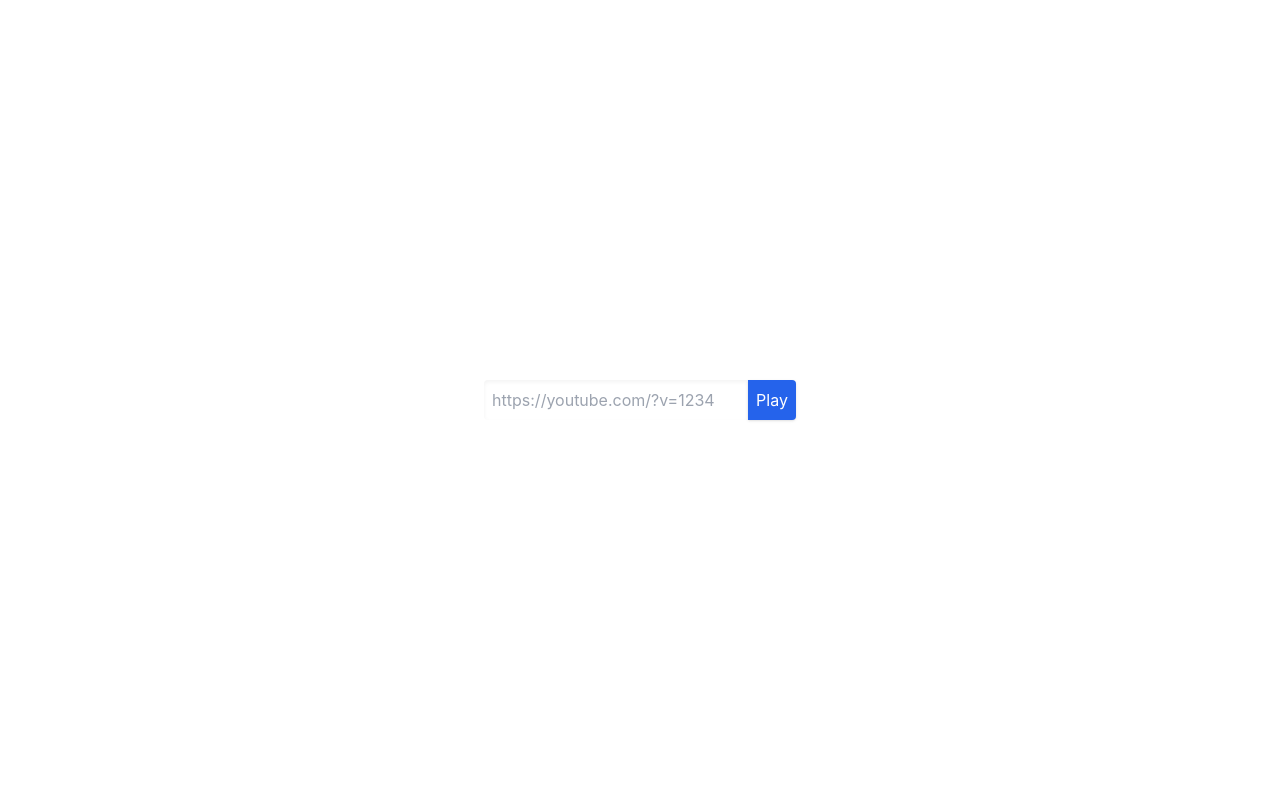
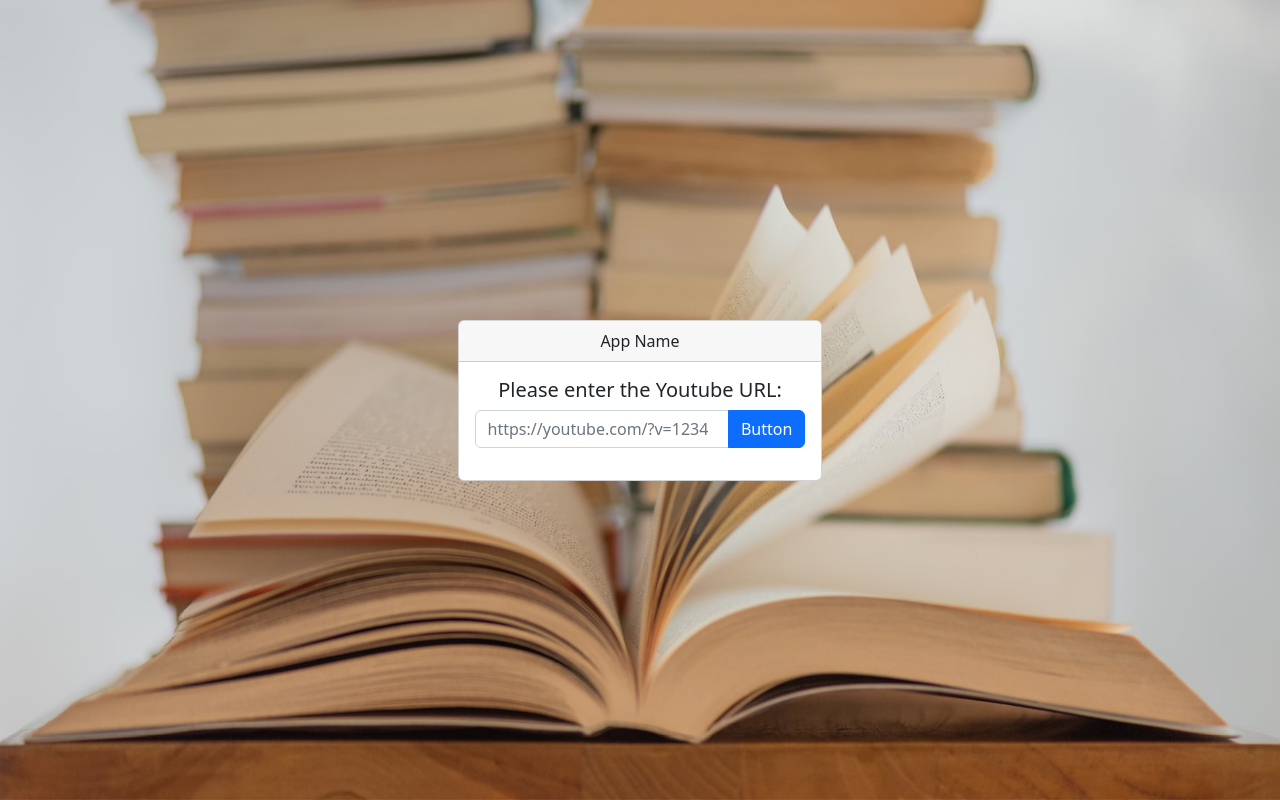
Before and after one commit to bardia13/HackTheChangeYYC, a Next.js app in the folder client/: page / in a window 1280 px wide. Built offline with nearby package versions, Linux system fonts and the light colour scheme.

Commit message:
Redesign first page

```diff
--- a/client/package.json
+++ b/client/package.json
@@ -12,10 +12,12 @@
     "@types/node": "18.11.9",
     "@types/react": "18.0.25",
     "@types/react-dom": "18.0.9",
+    "bootstrap": "^5.2.2",
     "eslint": "8.28.0",
     "eslint-config-next": "13.0.4",
     "next": "13.0.4",
     "react": "18.2.0",
+    "react-bootstrap": "^2.6.0",
     "react-dom": "18.2.0",
     "react-youtube": "^10.0.0",
     "typescript": "4.9.3"
--- a/client/pages/index.js
+++ b/client/pages/index.js
@@ -3,6 +3,11 @@ import Image from 'next/image'
 import styles from '../styles/Home.module.css'
 import {useRouter} from 'next/router'
 import {useState} from "react"
+import {Alert, Button, Card, InputGroup} from "react-bootstrap";
+import 'bootstrap/dist/css/bootstrap.min.css';
+import {Input} from "postcss";
+import Form from 'react-bootstrap/Form';
+
 
 export default function Home() {
     const router = useRouter()
@@ -10,20 +15,49 @@ export default function Home() {
     const submitContact = async (event) => {
         event.preventDefault();
         const link = event.target[0].value;
-        const vid_id = link.substring(link.lastIndexOf('=') + 1, link.length)
-        router.push({pathname: '/video', query: {vid: vid_id}});
+        console.log(link)
+        const parts = link.substring(link.lastIndexOf('?') + 1, link.length).split("&")
+        parts.forEach(part => {
+            if (part.startsWith("v=")) {
+                const vid_id = part.substring(part.lastIndexOf('=') + 1, part.length)
+                router.push({pathname: '/video', query: {vid: vid_id}})
+            }
+        })
+    }
+
+    const divStyle = {
+        background: `url("/background.jpeg") no-repeat center center fixed`,
+        backgroundSize: 'cover',
+        height: '100vh',
+        overflow: 'hidden'
+    }
+
+    const cardStyle = {
+        width: '30%'
     }
 
     return (
-        <div className='p-8 justify-center items-center h-screen flex'>
-            <form className='flex' onSubmit={submitContact}>
-                <input className='shadow-inner rounded-l p-2 flex-1' id='video-link' type='text'
-                       placeholder='https://youtube.com/?v=1234' name="link"/>
-                <button className='bg-blue-600 hover:bg-blue-700 duration-300 text-white shadow p-2 rounded-r'
-                        type='submit'>
-                    Play
-                </button>
-            </form>
+        <div className='p-8 justify-center items-center h-screen flex' style={divStyle}>
+            <Card className="text-center" style={cardStyle}>
+                <Card.Header>App Name</Card.Header>
+                <Card.Body>
+                    <Card.Title>Please enter the Youtube URL:</Card.Title>
+                        <form className='flex' onSubmit={submitContact}>
+                            <InputGroup className="mb-3">
+                                <Form.Control
+                                    placeholder="https://youtube.com/?v=1234"
+                                    aria-label="https://youtube.com/?v=1234"
+                                    aria-describedby="basic-addon2"
+                                    type='text'
+                                    id='video-link'
+                                />
+                                <Button variant="primary" id="button-addon2" type='submit'>
+                                    Button
+                                </Button>
+                            </InputGroup>
+                        </form>
+                </Card.Body>
+            </Card>
         </div>
     )
 }
```
Also changed, not shown: client/public/background.jpeg (added), 1 other file (tests, documents, lock files or other folders).
